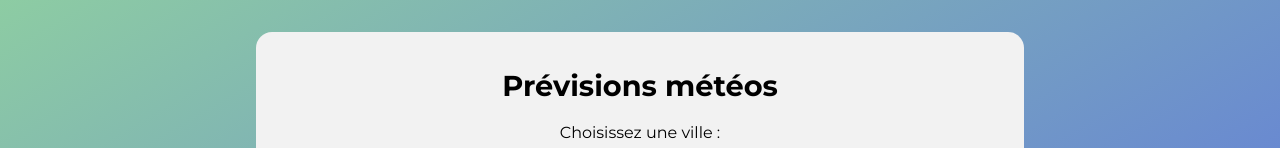
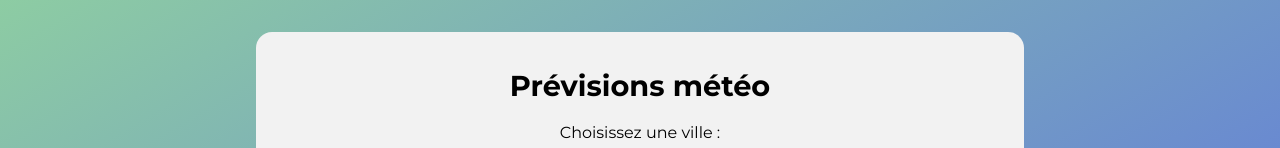
Before and after one commit to VncPsq/weather-app, a React (Vite) app: page / in a window 1280 px wide. Shown: the top 148 px of the page. Built offline with nearby package versions, Linux system fonts and the light colour scheme; no server answers.

Commit message:
Update App.jsx

```diff
--- a/src/App.jsx
+++ b/src/App.jsx
@@ -4,7 +4,7 @@ import WrapperCards from "./components/WrapperCards/WrapperCards";
 export default function App() {
   return (
     <>
-      <h1>Prévisions météos</h1>
+      <h1>Prévisions météo</h1>
       <SelectCity />
       <WrapperCards />
     </>
```
